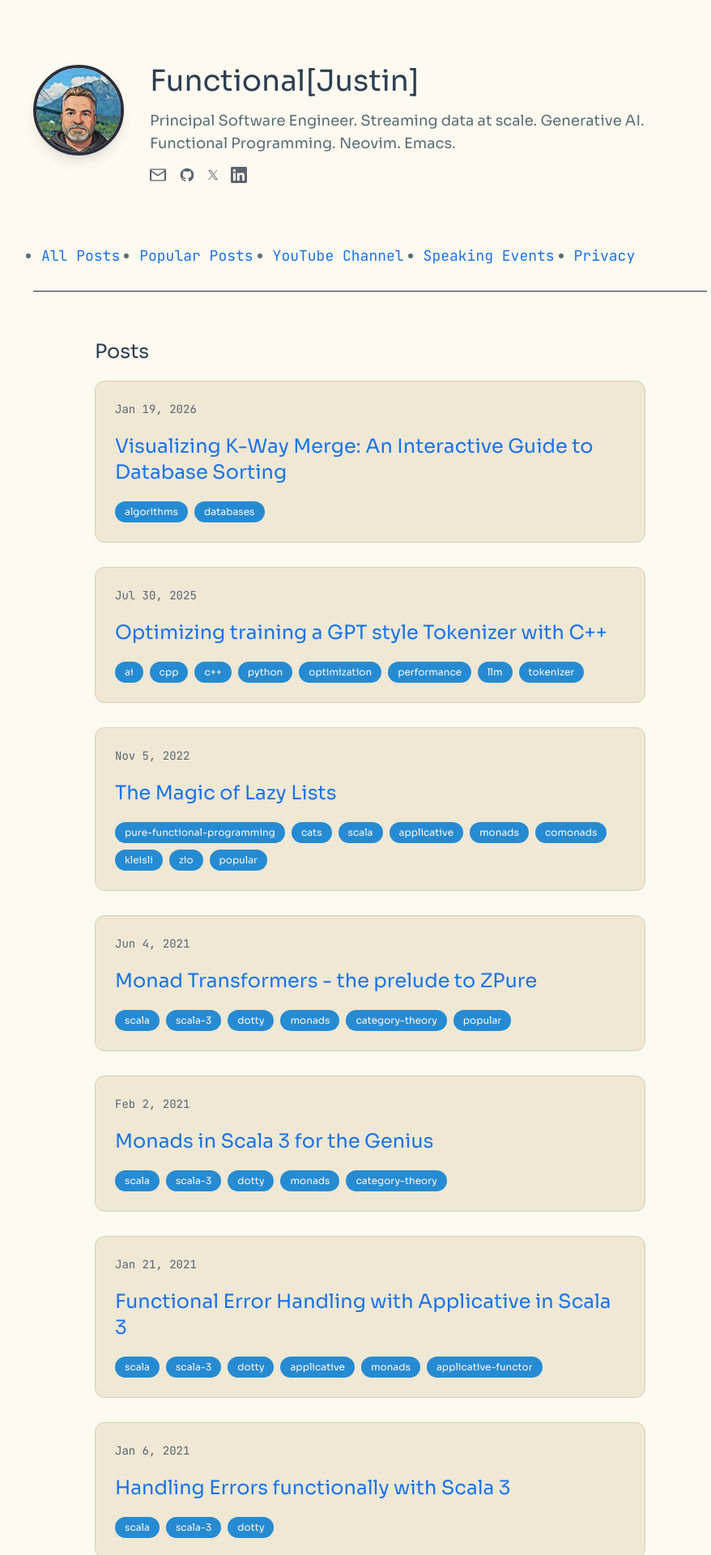
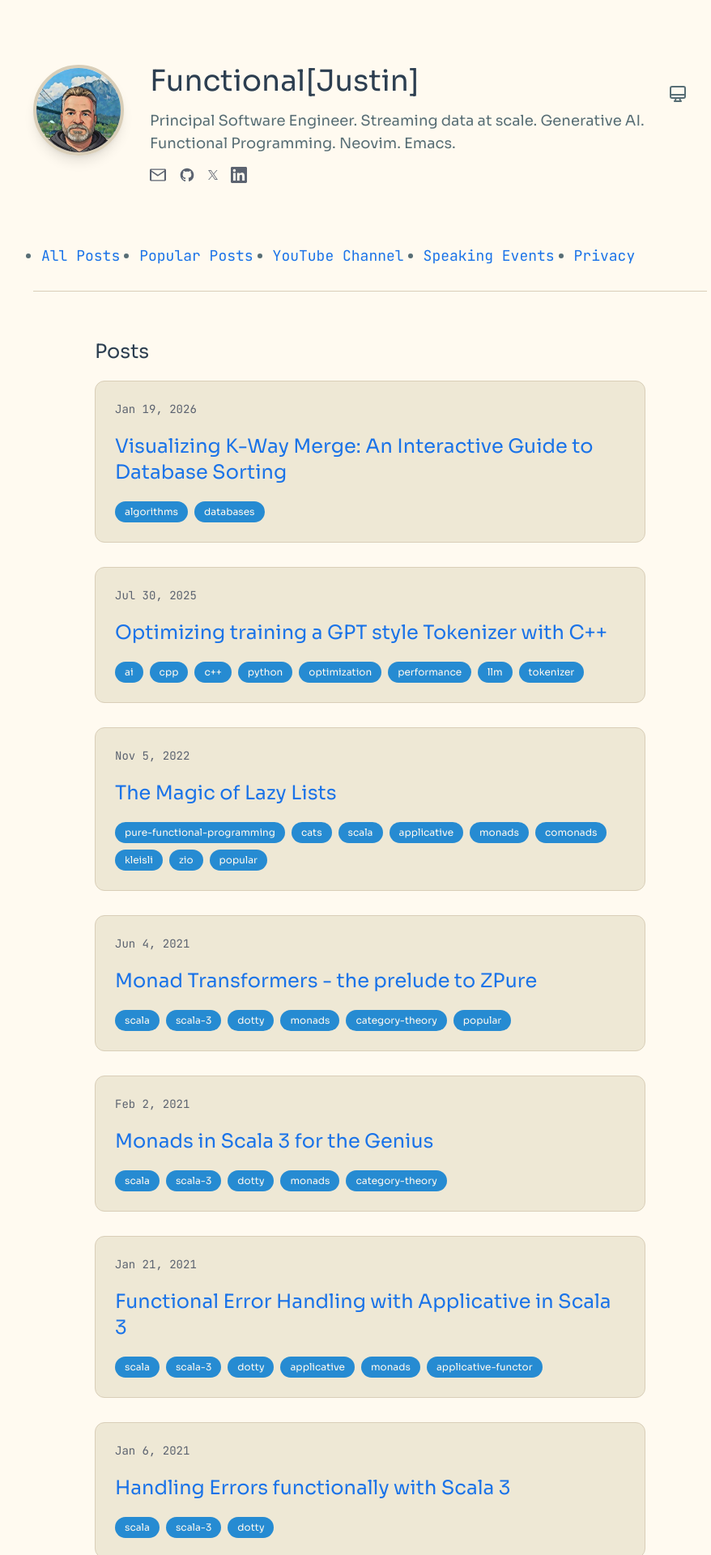
Before and after one commit to justinhj/justinhj.github.io, a Jekyll site: the page built from index.html, in a window 1280 px wide. Shown: the top 1920 px of the page at 81% size, without its empty margins (183-1061 px from the left). Built offline with Jekyll 4.4.1, drawn with Linux system fonts in a browser that asks for light colours.

Commit message:
add light and dark mode select button as well as system auto

```diff
--- a/_includes/head.html
+++ b/_includes/head.html
@@ -11,6 +11,17 @@
   <link rel="canonical" href="{{ page.url | replace:'index.html','' | prepend: site.baseurl | prepend: site.url }}">
   <link rel="alternate" type="application/rss+xml" title="{{ site.title }}" href="{{ "/feed.xml" | prepend: site.baseurl | prepend: site.url }}">
 
+  <script>
+    (function() {
+      var theme = localStorage.getItem('theme') || 'system';
+      if (theme === 'dark') {
+        document.documentElement.classList.add('dark');
+      } else if (theme === 'light') {
+        document.documentElement.classList.add('light');
+      }
+    })();
+  </script>
+
 
 
     <!-- Google Fonts for modern typography -->
--- a/_includes/header.html
+++ b/_includes/header.html
@@ -1,5 +1,13 @@
 <!-- <header class="site-header"> -->
-<header class="flex flex-col md:flex-row items-start gap-8 mb-16">
+<header class="relative flex flex-col md:flex-row items-start gap-8 mb-16">
+    <!-- Theme Toggle -->
+    <div class="absolute top-0 right-0 p-4 z-50">
+      <button id="theme-toggle" class="p-2 rounded-lg hover:bg-[var(--brand-hover-bg)] focus:outline-none transition-colors" aria-label="Toggle Theme">
+        <svg id="theme-icon" class="w-6 h-6 text-[var(--text-color)]" fill="none" stroke="currentColor" viewBox="0 0 24 24" xmlns="http://www.w3.org/2000/svg">
+          <!-- Icon will be set by JS -->
+        </svg>
+      </button>
+    </div>
     <!-- <div class="wrapper"> -->
     <div class="flex-shrink-0">
       <img class="w-28 h-28 rounded-full border-4 border-[var(--border-color)] shadow-lg" src="{{ site.profile_image }}" alt="justinhj's profile picture">
@@ -38,6 +46,43 @@
 
 </header>
 
+<script>
+  (function() {
+    const toggle = document.getElementById('theme-toggle');
+    const icon = document.getElementById('theme-icon');
+
+    const icons = {
+      system: '<path stroke-linecap="round" stroke-linejoin="round" stroke-width="2" d="M9.75 17L9 20l-1 1h8l-1-1-.75-3M3 13h18M5 17h14a2 2 0 002-2V5a2 2 0 00-2-2H5a2 2 0 00-2 2v10a2 2 0 002 2z"></path>',
+      light: '<path stroke-linecap="round" stroke-linejoin="round" stroke-width="2" d="M12 3v1m0 16v1m9-9h-1M4 12H3m15.364 6.364l-.707-.707M6.343 6.343l-.707-.707m12.728 0l-.707.707M6.343 17.657l-.707.707M16 12a4 4 0 11-8 0 4 4 0 018 0z"></path>',
+      dark: '<path stroke-linecap="round" stroke-linejoin="round" stroke-width="2" d="M20.354 15.354A9 9 0 018.646 3.646 9.003 9.003 0 0012 21a9.003 9.003 0 008.354-5.646z"></path>'
+    };
+
+    function updateTheme() {
+      const theme = localStorage.getItem('theme') || 'system';
+      document.documentElement.classList.remove('light', 'dark');
+      if (theme === 'dark') {
+        document.documentElement.classList.add('dark');
+      } else if (theme === 'light') {
+        document.documentElement.classList.add('light');
+      }
+      icon.innerHTML = icons[theme];
+    }
+
+    toggle.addEventListener('click', () => {
+      const current = localStorage.getItem('theme') || 'system';
+      let next;
+      if (current === 'system') next = 'light';
+      else if (current === 'light') next = 'dark';
+      else next = 'system';
+
+      localStorage.setItem('theme', next);
+      updateTheme();
+    });
+
+    updateTheme();
+  })();
+</script>
+
   <!-- Navigation Bar -->
   <nav class="border-b border-[var(--border-color)] mb-2">
       <ul class="flex items-center space-x-6 font-mono text-lg list-none">
--- a/_sass/_base.scss
+++ b/_sass/_base.scss
@@ -1,3 +1,51 @@
+@mixin light-theme-vars {
+    --background-color: #{$background-color-light};
+    --text-color: #{$text-color-light};
+    --brand-color: #{$brand-color-light};
+    --brand-visited: #{darken($brand-color-light, 25%)};
+    --brand-hover-bg: #{darken($background-color-light, 10%)};
+    --secondary-text-color: #{$secondary-text-color-light};
+    --border-color: #{$border-color-light};
+    --card-bg-color: #{$card-bg-color-light};
+    --accent-text: #{$accent-text-light};
+    --pre-bg-color: #{$background-color};
+    --pre-text-color: #{$text-color};
+}
+
+@mixin dark-theme-vars {
+  --background-color: #{$background-color};
+  --text-color: #{$text-color};
+  --brand-color: #{$brand-color};
+  --brand-visited: #{darken($brand-color, 15%)};
+  --brand-hover-bg: transparent;
+  --accent-color: #{$accent-color};
+  --accent-hover-color: #{$accent-hover-color};
+  --secondary-text-color: #{$secondary-text-color};
+  --border-color: #{$border-color};
+  --card-bg-color: #{$card-bg-color};
+  --accent-text: #{$accent-text};
+  --pre-bg-color: #{$background-color-light};
+  --pre-text-color: #{$text-color-light};
+}
+
+:root {
+    @include dark-theme-vars;
+}
+
+@media (prefers-color-scheme: light) {
+  :root {
+    @include light-theme-vars;
+  }
+}
+
+html.light {
+    @include light-theme-vars;
+}
+
+html.dark {
+    @include dark-theme-vars;
+}
+
 /**
  * Reset some basic elements
  */
@@ -63,34 +111,18 @@
  * Links
  */
 a {
-    color: $brand-color;
+    color: var(--brand-color);
     text-decoration: none;
 
     &:visited {
-        color: darken($brand-color, 15%);
+        color: var(--brand-visited);
     }
 
     &:hover {
-        color: $text-color;
+        color: var(--text-color);
         text-decoration: none;
+        background-color: var(--brand-hover-bg);
     }
-}
-
-
-@media (prefers-color-scheme: light) {
-  a {
-      color: $brand-color-light;
-      text-decoration: none;
-
-      &:visited {
-          color: darken($brand-color-light, 25%);
-      }
-      &:hover {
-          text-decoration: none;
-	  background-color: darken($background-color-light, 10%);
-      }
-  }
-
 }
 
 /**
@@ -178,31 +210,11 @@
 /* Custom styles to extend Tailwind */
 body {
     /* Using a deep, modern dark color palette */
-    background-color: $background-color; /* A deep, modern dark background */
-    color: $text-color; /* Soft off-white for body text */
+    background-color: var(--background-color);
+    color: var(--text-color);
     font-family: $base-font-family;
     -webkit-text-size-adjust: 100%;
     font-kerning: auto;
-}
-
-@media (prefers-color-scheme: light) {
-  body {
-    background-color: $background-color-light;
-    color: $text-color-light;
-  }
-}
-
-/* Custom accent color variables for easy theme changes */
-:root {
-    --accent-color: #{$accent-color};
-    --accent-hover-color: #{$accent-hover-color};
-    --secondary-text-color: #{$secondary-text-color};
-    @media (prefers-color-scheme: light) {
-	--secondary-text-color: #{$secondary-text-color-light};
-    }
-
-    --border-color: #{$border-color};
-    --card-bg-color: #{$card-bg-color};
 }
 
 /* Applying the monospaced font for a "coder" feel on specific elements */
@@ -212,13 +224,7 @@
 
 /* Styling for headings and links with the accent color */
 h1, h2, h3, .accent-text {
-    color: $accent-text; /* A slightly brighter white for important text */
-}
-
-@media (prefers-color-scheme: light) {
-  h1, h2, h3, .accent-text {
-    color: $accent-text-light;
-  }
+    color: var(--accent-text);
 }
 
 // This messes with the above
@@ -233,18 +239,11 @@
 
 /* Glassmorphism-inspired card effect for post previews */
 .post-card {
-    background-color: $card-bg-color;
-    border: 1px solid $border-color;
+    background-color: var(--card-bg-color);
+    border: 1px solid var(--border-color);
     border-radius: 12px;
     padding: 1.5rem;
     transition: transform 0.2s ease-in-out, box-shadow 0.2s ease-in-out;
-}
-
-@media (prefers-color-scheme: light) {
-  .post-card {
-    background-color: $card-bg-color-light;
-    border: 1px solid $border-color-light;
-  }
 }
 
 .post-card:hover {
@@ -275,15 +274,15 @@
 //@media (prefers-color-scheme: light) {
 
   .tag a {
-      color: $background-color-light;
+      color: var(--background-color);
       text-decoration: none;
 
       &:visited {
-          color: darken($background-color-light, 5%);
+          color: var(--background-color);
       }
 
       &:hover {
-	  color: $background-color-light;
+	  color: var(--background-color);
           background-color: #268bd2;
       }
   }
@@ -311,7 +310,7 @@
 }
 
 pre.src {
-    background-color: $background-color-light;
+    background-color: var(--pre-bg-color);
     font-family: 'JetBrains Mono', monospace;
     font-size: 16px;
 
@@ -325,15 +324,9 @@
     border-radius: 8px;       /* Optional: rounded corners */
 }
 
-@media (prefers-color-scheme: light) {
-  pre.src {
-      background-color: $background-color;
-  }
-}
-
 pre.example {
-    background-color: $background-color-light;
-    color: $text-color-light;
+    background-color: var(--pre-bg-color);
+    color: var(--pre-text-color);
     font-family: 'JetBrains Mono', monospace;
     font-size: 16px;
 
@@ -346,10 +339,3 @@
     border: 1px solid #444;   /* Optional: a subtle border */
     border-radius: 8px;       /* Optional: rounded corners */
 }
-
-@media (prefers-color-scheme: light) {
-  pre.example {
-      background-color: $background-color;
-      color: $text-color;
-  }
-}
--- a/_sass/_layout.scss
+++ b/_sass/_layout.scss
@@ -214,13 +214,7 @@
 
 .post-meta {
     font-size: $small-font-size;
-    color: $grey-color;
-}
-
-@media (prefers-color-scheme: light) {
-  .post-meta {
-      color: $grey-color-dark;
-  }
+    color: var(--secondary-text-color);
 }
 
 .post-link {
--- a/css/style.css
+++ b/css/style.css
@@ -26,6 +26,7 @@
     --text-4xl: 2.25rem;
     --text-4xl--line-height: calc(2.5 / 2.25);
     --font-weight-bold: 700;
+    --radius-lg: 0.5rem;
     --radius-xl: 0.75rem;
     --ease-in: cubic-bezier(0.4, 0, 1, 1);
     --ease-out: cubic-bezier(0, 0, 0.2, 1);
@@ -203,8 +204,17 @@
   .sticky {
     position: sticky;
   }
+  .top-0 {
+    top: calc(var(--spacing) * 0);
+  }
+  .right-0 {
+    right: calc(var(--spacing) * 0);
+  }
   .isolate {
     isolation: isolate;
+  }
+  .z-50 {
+    z-index: 50;
   }
   .container {
     width: 100%;
@@ -287,6 +297,9 @@
   .h-5 {
     height: calc(var(--spacing) * 5);
   }
+  .h-6 {
+    height: calc(var(--spacing) * 6);
+  }
   .h-28 {
     height: calc(var(--spacing) * 28);
   }
@@ -295,6 +308,9 @@
   }
   .w-5 {
     width: calc(var(--spacing) * 5);
+  }
+  .w-6 {
+    width: calc(var(--spacing) * 6);
   }
   .w-28 {
     width: calc(var(--spacing) * 28);
@@ -393,6 +409,9 @@
   .rounded-full {
     border-radius: calc(infinity * 1px);
   }
+  .rounded-lg {
+    border-radius: var(--radius-lg);
+  }
   .rounded-xl {
     border-radius: var(--radius-xl);
   }
@@ -423,6 +442,12 @@
   }
   .bg-white {
     background-color: var(--color-white);
+  }
+  .p-2 {
+    padding: calc(var(--spacing) * 2);
+  }
+  .p-4 {
+    padding: calc(var(--spacing) * 4);
   }
   .p-6 {
     padding: calc(var(--spacing) * 6);
@@ -472,6 +497,9 @@
   }
   .text-\[var\(--secondary-text-color\)\] {
     color: var(--secondary-text-color);
+  }
+  .text-\[var\(--text-color\)\] {
+    color: var(--text-color);
   }
   .text-slate-500 {
     color: var(--color-slate-500);
@@ -588,6 +616,13 @@
       }
     }
   }
+  .hover\:bg-\[var\(--brand-hover-bg\)\] {
+    &:hover {
+      @media (hover: hover) {
+        background-color: var(--brand-hover-bg);
+      }
+    }
+  }
   .hover\:text-\[var\(--accent-color\)\] {
     &:hover {
       @media (hover: hover) {
@@ -600,6 +635,12 @@
       @media (hover: hover) {
         color: var(--color-white);
       }
+    }
+  }
+  .focus\:outline-none {
+    &:focus {
+      --tw-outline-style: none;
+      outline-style: none;
     }
   }
   .sm\:px-6 {
```
